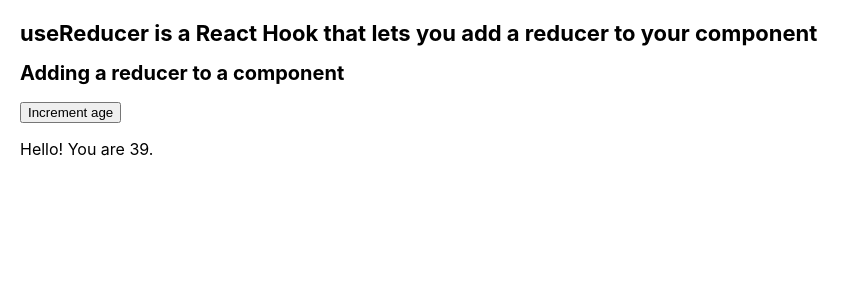
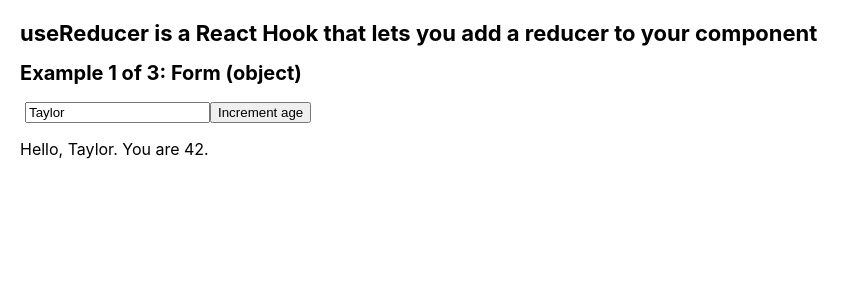
Before and after one commit to VladimirovMario/Sandbox, a React (Create React App) app in the folder 01. React documentation/03. API Reference/01. Hooks/: page / in a window 1280 px wide. Shown: the top 300 px of the page, without its empty margins (0-860 px from the left). Built offline with nearby package versions, Linux system fonts and the light colour scheme.

Commit message:
Example 1 of 3: Form (object)

```diff
--- /dev/null
+++ b/01. React documentation/03. API Reference/01. Hooks/src/components/UseReducer/FormObject/FormObject.js
@@ -0,0 +1,59 @@
+import { useReducer } from 'react';
+
+export default function FormObject() {
+  return (
+    <>
+      <h2>Example 1 of 3: Form (object)</h2>
+      <Form />
+    </>
+  );
+}
+
+function reducer(state, action) {
+  // console.log(state, action);
+  switch (action.type) {
+    case 'incremented_age': {
+      return {
+        name: state.name,
+        age: state.age + 1,
+      };
+    }
+    case 'changed_name': {
+      return {
+        name: action.nextName,
+        age: state.age,
+      };
+    }
+    default:
+      throw Error('Unknown action: ' + action.type);
+  }
+}
+
+const initialState = { name: 'Taylor', age: 42 };
+
+function Form() {
+  const [state, dispatch] = useReducer(reducer, initialState);
+
+  function handleButtonClick() {
+    dispatch({
+      type: 'incremented_age',
+    });
+  }
+
+  function handleInputChange(e) {
+    dispatch({
+      type: 'changed_name',
+      nextName: e.target.value,
+    });
+  }
+
+  return (
+    <form onSubmit={(e) => e.preventDefault()}>
+      <input type="text" value={state.name} onChange={handleInputChange} />
+      <button onClick={handleButtonClick}>Increment age</button>
+      <p>
+        Hello, {state.name}. You are {state.age}.
+      </p>
+    </form>
+  );
+}
--- a/01. React documentation/03. API Reference/01. Hooks/src/components/UseReducer/UseReducer.js
+++ b/01. React documentation/03. API Reference/01. Hooks/src/components/UseReducer/UseReducer.js
@@ -1,4 +1,5 @@
-import AddingAReducerToAComponent from './AddingAReducerToAComponent/AddingAReducerToAComponent';
+import FormObject from './FormObject/FormObject';
+// import AddingAReducerToAComponent from './AddingAReducerToAComponent/AddingAReducerToAComponent';
 
 export default function UseReducer() {
   return (
@@ -6,7 +7,8 @@ export default function UseReducer() {
       <h1>
         useReducer is a React Hook that lets you add a reducer to your component
       </h1>
-      <AddingAReducerToAComponent />
+      <FormObject />
+      {/* <AddingAReducerToAComponent /> */}
     </>
   );
 }
```
